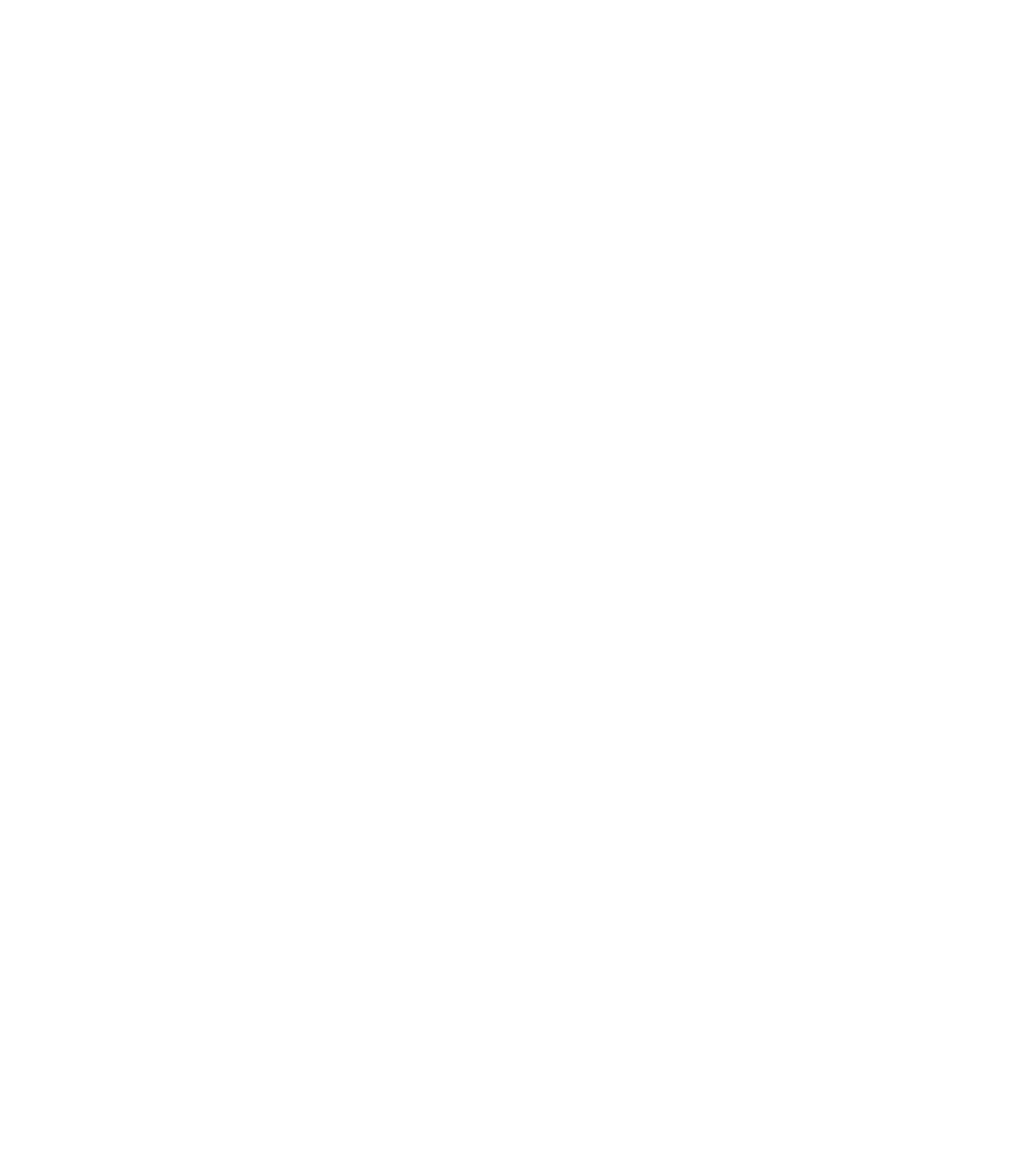
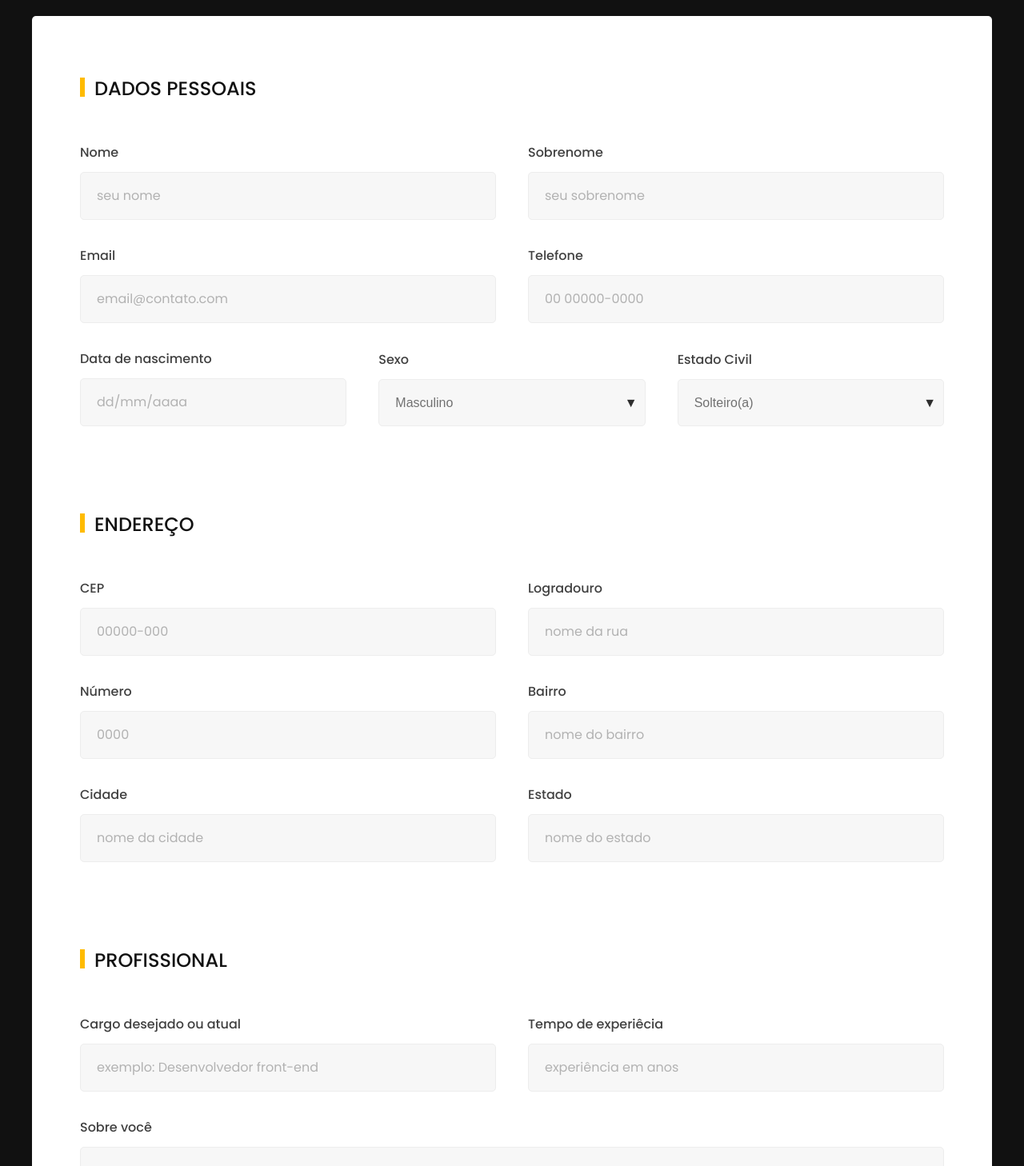
Before and after one commit to gabrielmenezesnog/burh-desafio-frontend, a Vue app: page /editar in a window 1280 px wide. Shown: the top 1458 px of the page at 80% size. Before the commit the page ends 800 px from the top, so only its background shows below. Built offline with nearby package versions, Linux system fonts and the light colour scheme.

Commit message:
feat: view para visualizar e editar o formulário (estático)

```diff
--- a/src/views/curriculum-edit/CurriculumEdit.vue
+++ b/src/views/curriculum-edit/CurriculumEdit.vue
@@ -1,5 +1,217 @@
-<script setup lang="ts"></script>
+<script setup lang="ts">
+import SectionTitle from "../../components/form/section-title/SectionTitle.vue";
+import TextInput from "../../components/form/input/TextInput.vue";
+import SelectInput from "../../components/form/select/SelectInput.vue";
+import TextArea from "../../components/form/input/TextArea.vue";
+import ButtonPrimary from "../../components/button-primary/ButtonPrimary.vue";
+</script>
 
-<template></template>
+<template>
+  <section aria-label="editar currículo" class="container--background">
+    <div class="container container--form">
+      <section aria-label="Dados pessoais" class="section">
+        <SectionTitle title="DADOS PESSOAIS" />
 
-<style lang="scss" scoped></style>
+        <div class="container--form-grid">
+          <TextInput
+            label="Nome"
+            type="text"
+            reference="name"
+            placeholder="seu nome"
+          />
+          <TextInput
+            label="Sobrenome"
+            type="text"
+            reference="lastName"
+            placeholder="seu sobrenome"
+          />
+        </div>
+
+        <div class="container--form-grid">
+          <TextInput
+            label="Email"
+            type="email"
+            reference="email"
+            placeholder="email@contato.com"
+          />
+          <TextInput
+            label="Telefone"
+            type="tel"
+            reference="tel"
+            placeholder="00 00000-0000"
+          />
+        </div>
+
+        <div class="container--form-grid--triple">
+          <TextInput
+            label="Data de nascimento"
+            type="date"
+            reference="date"
+            placeholder="dd/mm/aaaa"
+          />
+          <SelectInput label="Sexo" type="sexo" reference="sexo" />
+          <SelectInput label="Estado Civil" type="civil" reference="civil" />
+        </div>
+      </section>
+
+      <section aria-label="Endereço" class="section">
+        <SectionTitle title="ENDEREÇO" />
+
+        <div class="container--form-grid">
+          <TextInput
+            label="CEP"
+            type="text"
+            reference="cep"
+            placeholder="00000-000"
+          />
+          <TextInput
+            label="Logradouro"
+            type="text"
+            reference="street"
+            placeholder="nome da rua"
+          />
+        </div>
+
+        <div class="container--form-grid">
+          <TextInput
+            label="Número"
+            type="number"
+            reference="number"
+            placeholder="0000"
+          />
+          <TextInput
+            label="Bairro"
+            type="text"
+            reference="neighborhood"
+            placeholder="nome do bairro"
+          />
+        </div>
+
+        <div class="container--form-grid">
+          <TextInput
+            label="Cidade"
+            type="text"
+            reference="city"
+            placeholder="nome da cidade"
+          />
+          <TextInput
+            label="Estado"
+            type="text"
+            reference="state"
+            placeholder="nome do estado"
+          />
+        </div>
+      </section>
+
+      <section aria-label="Profissional" class="section">
+        <SectionTitle title="PROFISSIONAL" />
+
+        <div class="container--form-grid">
+          <TextInput
+            label="Cargo desejado ou atual"
+            type="text"
+            reference="office"
+            placeholder="exemplo: Desenvolvedor front-end"
+          />
+          <TextInput
+            label="Tempo de experiêcia"
+            type="number"
+            reference="xp"
+            placeholder="experiência em anos"
+          />
+        </div>
+
+        <TextArea
+          label="Sobre você"
+          type="text"
+          reference="office"
+          placeholder="Conte um pouco sobre você e o seu histórico e perfil profissional "
+        />
+        <TextArea
+          label="Habilidades"
+          type="text"
+          reference="habilities"
+          placeholder="Separe as habilidades com vírgula, exemplo: Excel, Word, UI Design, Javascript, etc.."
+        />
+        <TextArea
+          label="Idiomas"
+          type="text"
+          reference="languages"
+          placeholder="Separe os idiomas com vírgula, exemplo: inglês avançado, espanhol intermediário, etc..."
+        />
+      </section>
+
+      <div class="button--container">
+        <ButtonPrimary label="finalizar" />
+      </div>
+    </div>
+  </section>
+</template>
+
+<style lang="scss" scoped>
+.container--background {
+  background: #111;
+  padding: 1.25rem;
+}
+
+.container--form {
+  background-color: #fff;
+  border-radius: 5px;
+  padding: 3.75rem;
+}
+
+.title--section--form {
+  color: #111;
+  font-size: 1.5rem;
+  font-weight: 500;
+  margin-top: 4px;
+  line-height: 1.5 * 1.5;
+}
+
+.container--form-grid {
+  display: grid;
+  grid-template-columns: repeat(auto-fill, minmax(360px, 1fr));
+  align-items: center;
+  gap: 40px;
+}
+
+.container--form-grid--triple {
+  display: grid;
+  grid-template-columns: repeat(auto-fill, minmax(260px, 1fr));
+  align-items: center;
+  gap: 40px;
+}
+
+.section {
+  margin-bottom: 60px;
+}
+
+.button--container {
+  display: flex;
+  justify-content: flex-end;
+}
+
+@media (max-width: 500px) {
+  .container--form {
+    padding: 1rem;
+  }
+
+  .container--form-grid {
+    display: grid;
+    grid-template-columns: repeat(auto-fill, minmax(200px, 1fr));
+    align-items: center;
+    gap: 0px;
+  }
+
+  .container--form-grid--triple {
+    display: grid;
+    grid-template-columns: repeat(auto-fill, minmax(200px, 1fr));
+    align-items: center;
+    gap: 0px;
+  }
+
+  .button--container {
+    width: 100%;
+  }
+}
+</style>
```
